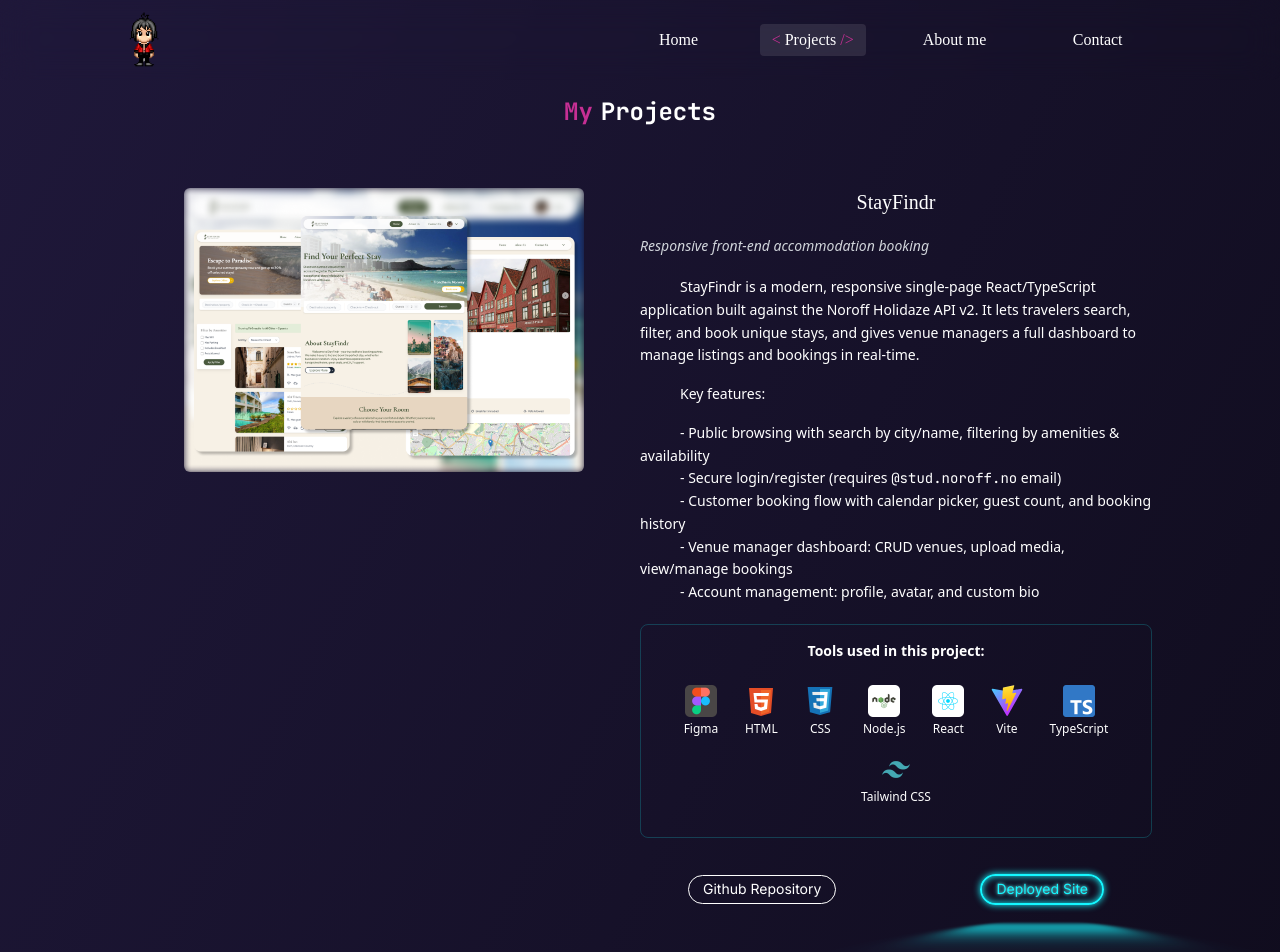
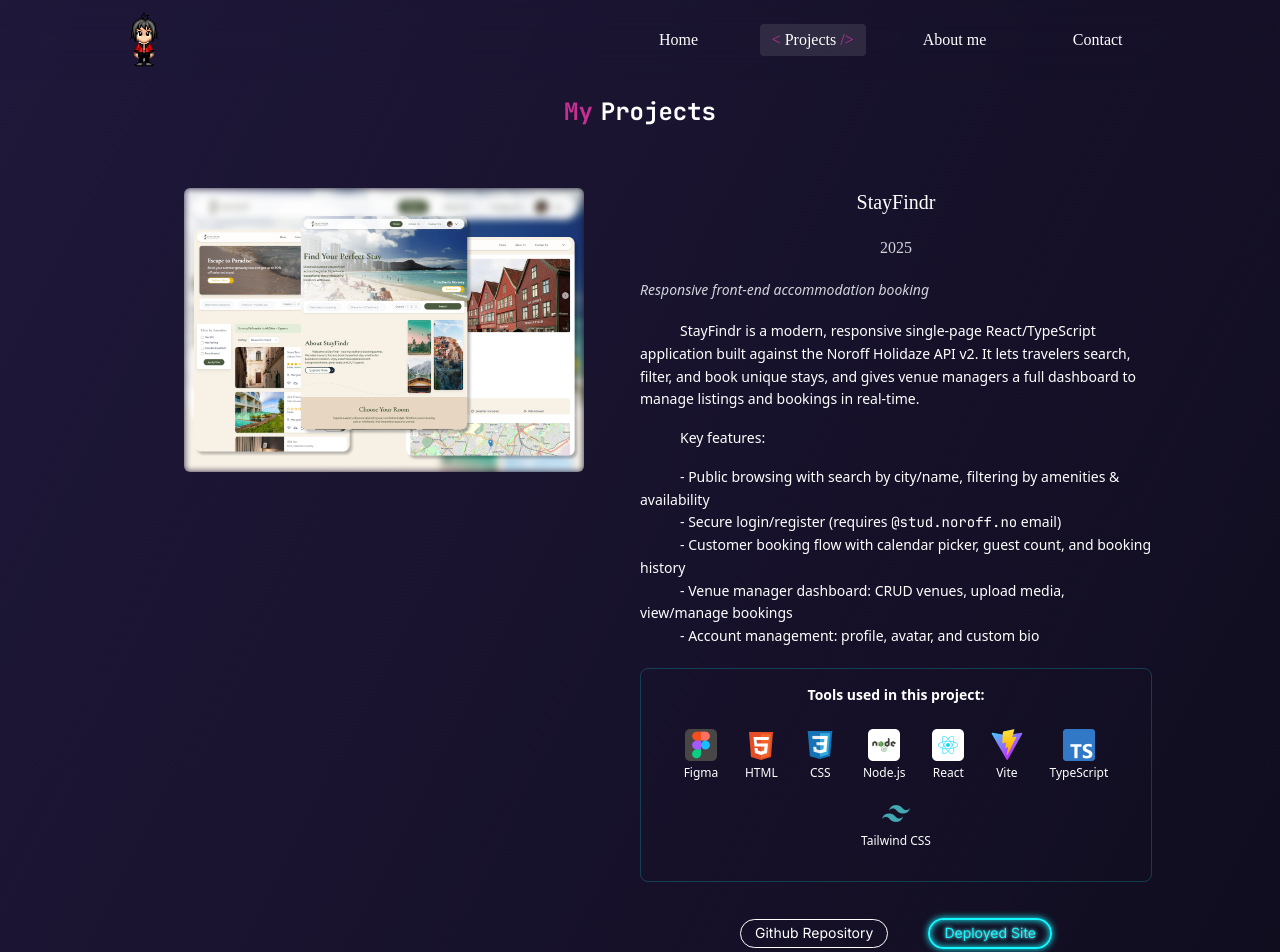
Before and after one commit to Panida287/PanidaPortfolio, a React (Vite) app: page /projects in a window 1280 px wide. Shown: the top 952 px of the page. Built offline with nearby package versions, Linux system fonts and the light colour scheme; a web font is replaced by a local one.

Commit message:
added year display

```diff
--- a/src/components/ProjectsList.tsx
+++ b/src/components/ProjectsList.tsx
@@ -4,6 +4,7 @@ export interface Project {
 	id: number;
 	title: string;
 	about: string;
+	year: string;
 	description: string;
 	imageUrl: string;
 	tools: { name: string; logo: string }[];
@@ -39,6 +40,9 @@ const ProjectsList: React.FC<ProjectsListProps> = ({projects}) => {
 								<h3 className="project-title font-heading text-center text-xl mt-4 xl:mt-0">
 									{proj.title}
 								</h3>
+								<p className="project-year font-heading text-gray-300 text-center">
+									{proj.year}
+								</p>
 								<p className="project-about italic text-sm text-gray-300">
 									{proj.about}
 								</p>
@@ -65,7 +69,7 @@ const ProjectsList: React.FC<ProjectsListProps> = ({projects}) => {
 									</div>
 								</div>
 
-								<div className="btn-container flex items-center justify-center gap-36 mb-3">
+								<div className="btn-container flex items-center gap-10 mb-3">
 									<a
 										href={proj.links.repository}
 										target="_blank"
--- a/src/pages/ProjectsPage/index.tsx
+++ b/src/pages/ProjectsPage/index.tsx
@@ -6,6 +6,7 @@ export default function ProjectsPage() {
 		id: number;
 		title: string;
 		about: string;
+		year: string;
 		description: string;
 		tools: { name: string; logo: string }[];
 		media: { image: string; alt: string }[];
@@ -20,6 +21,7 @@ export default function ProjectsPage() {
 		id:          p.id,
 		title:       p.title,
 		about:       p.about,
+		year:        p.year,
 		description: p.description,
 		imageUrl:    p.media[0].image,
 		tools:       p.tools,
```
